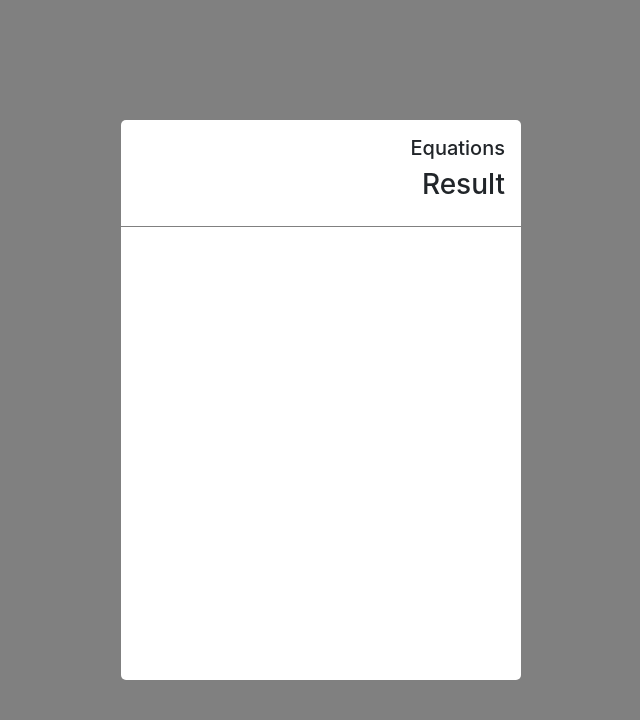
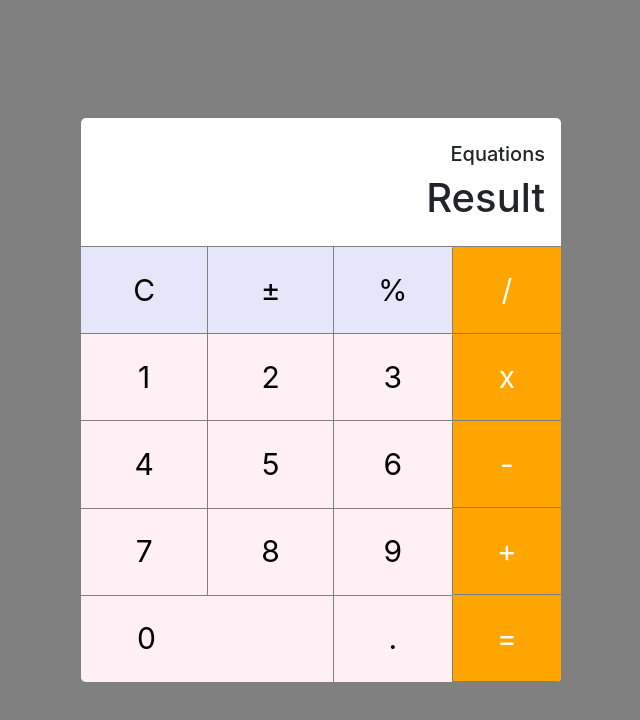
Before and after one commit to kjohn01/daily-react-ui-challenge, a Next.js app: page /CalculatorPage in a window 1280 px wide. Shown: the top 720 px of the page, without its empty margins (319-959 px from the left). Built offline with nearby package versions, Linux system fonts and the light colour scheme.

Commit message:
basic layout

```diff
--- a/package.json
+++ b/package.json
@@ -9,6 +9,7 @@
   },
   "dependencies": {
     "bootstrap": "^4.6.0",
+    "lodash": "^4.17.21",
     "next": "10.0.8",
     "react": "17.0.1",
     "react-bootstrap": "^1.6.1",
--- a/pages/calculatorPage.module.scss
+++ b/pages/calculatorPage.module.scss
@@ -4,3 +4,10 @@
     @include page;
     background-color: gray;
 }
+
+@media (max-width: 576px) {
+    .root {
+        background-color: inherit;
+        align-items: flex-end;
+    }
+}
--- a/pages/components/Calculator/Calculator.jsx
+++ b/pages/components/Calculator/Calculator.jsx
@@ -1,20 +1,34 @@
-import React from 'react';
+import { useMemo } from 'react';
+import _ from 'lodash';
 import styles from './calculator.module.scss';
-import DigitButton from './DigitButton';
 
 export default function Calculator() {
+  const createDigits = () => _.range(1,10).map((num, i) => (
+      <button key={`D-${num}`} value={num} onClick={() => console.log(num)}>{num}</button>
+    ));
+  const Digits = useMemo(() => createDigits(), []);
+
   return (
     <main className={styles.main}>
         <div className={styles.display}>
             <h5>Equations</h5>
-            <h3>Result</h3>
+            <h1>Result</h1>
         </div>
         <div className={styles.buttons}>
             <div className={styles.digits}>
-
+              <button value="C" className={styles.secondaryOperands} onClick={() => console.log("C")}>C</button>
+              <button value="±" className={styles.secondaryOperands} onClick={() => console.log("±")}>±</button>
+              <button value="%" className={styles.secondaryOperands} onClick={() => console.log("%")}>%</button>
+              {Digits}
+              <button value={0} onClick={() => console.log(0)} className={styles.zero}>0</button>
+              <button value="." onClick={() => console.log(".")}>.</button>
             </div>
             <div className={styles.operands}>
-
+              <button value="/" onClick={() => console.log("/")}>/</button>
+              <button value="x" onClick={() => console.log("x")}>x</button>
+              <button value="-" onClick={() => console.log("-")}>-</button>
+              <button value="+" onClick={() => console.log("+")}>+</button>
+              <button value="=" onClick={() => console.log("=")}>=</button>
             </div>
         </div>
     </main>
--- a/pages/components/Calculator/calculator.module.scss
+++ b/pages/components/Calculator/calculator.module.scss
@@ -1,21 +1,69 @@
 @import "../../../styles/globals.scss";
 
 .main{
-    width: 25rem;
-    height: 35rem;
+    width: 30rem;
     background-color: white;
     border-radius: 5px;
+    overflow: hidden;
 }
 
 .display {
+    margin-top: 0.5rem;
     padding: 1rem;
     text-align: right;
     border-bottom: 1px solid grey;
 }
 
-.digits {
+.buttons {
     display: grid;
+    grid-template-columns: auto auto auto auto;
+}
+
+@mixin grid {
+    display: grid;
+    grid-gap: 1px;
+    background-color: grey;
     button {
-        display: inline-grid;
+        background-color: lavenderblush;
+        text-align: center;
+        padding: 20px 0;
+        font-size: 30px;
+        border: 0;
     }
 }
+
+.operands {
+    @include grid;
+    grid-template-columns: auto;
+    background-color: orange;
+    padding-top: 1px;
+    button {
+        background-color: transparent;
+        border-left: 1px solid grey;
+        border-bottom: 1px solid grey;
+        color: white;
+    }
+}
+
+.digits {
+    grid-column: 1 / span 3;
+    @include grid;
+    grid-template-columns: auto auto auto;
+    .secondaryOperands {
+        background-color: lavender;
+    }
+    .zero {
+        grid-column-start: 1;
+        grid-column-end: 3;
+        text-align: left;
+        padding-left: 3.5rem;
+    }
+}
+
+@media (max-width: 576px) {
+    .digits {
+        .zero {
+            padding-left: 3rem;
+        }
+    }
+}
```
Also changed, not shown: pages/components/Calculator/Button.jsx (deleted, +0 -10 lines), 1 other file (tests, documents, lock files or other folders).
